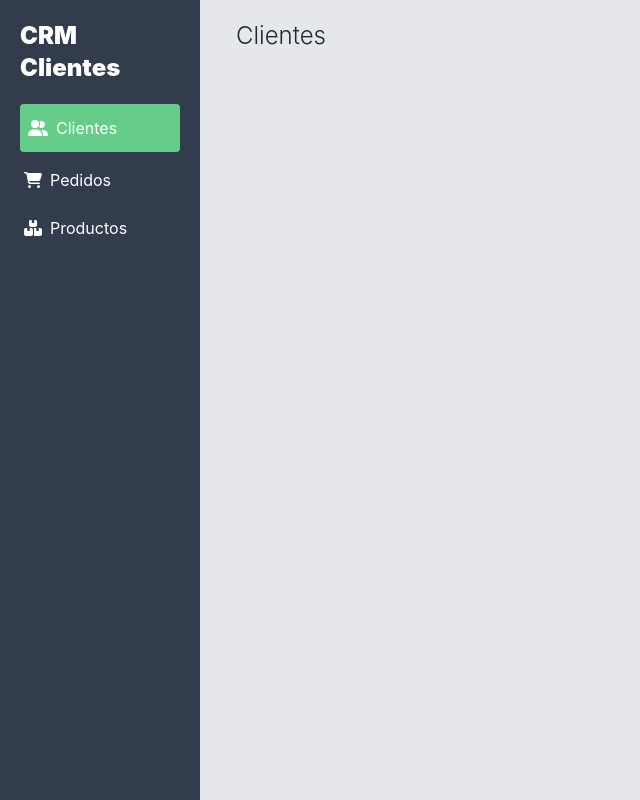
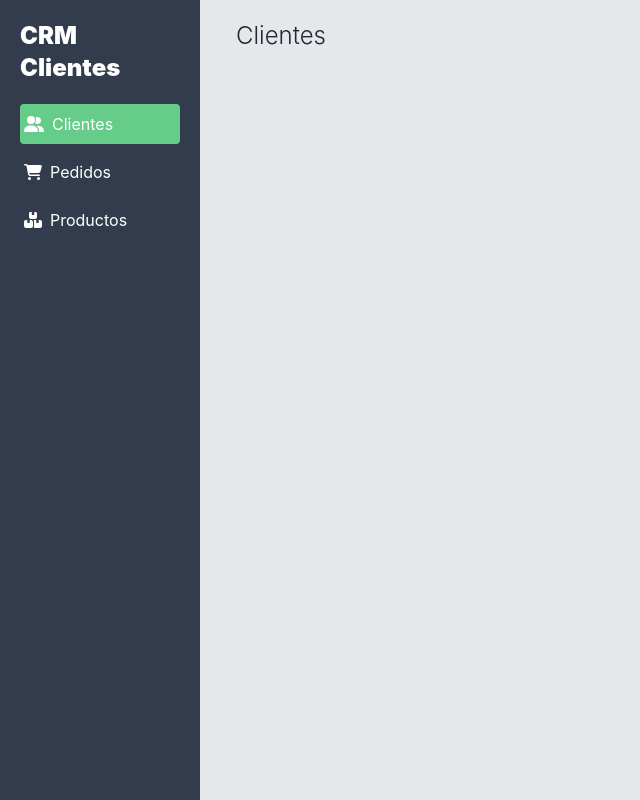
Before and after one commit to Miguel-Espinales-ESES/crm_nextTypeScript_tailwindcss, a Next.js app: page / in a window 1280 px wide. Shown: the whole page, without its empty margins (0-640 px from the left). Built offline with nearby package versions, Linux system fonts and the light colour scheme.

Commit message:
fix layout

```diff
--- a/components/Sidebar/NavItem.tsx
+++ b/components/Sidebar/NavItem.tsx
@@ -5,7 +5,7 @@ import { Props } from './Types'
 const NavItem: React.FC<Props> = ({ label, url, active, Icon }) => {
     const router = useRouter()
     return (
-        <li onClick={() => router.push(url)} className={`${(active) ? 'p-1 bg-primary' : 'hover:bg-primary-content hover:text-base-content'} cursor-pointer my-2 text-white transition duration-75 rounded text-ellipsis whitespace-nowrap`}>
+        <li onClick={() => router.push(url)} className={`${(active) ? 'bg-primary' : 'hover:bg-primary-content hover:text-base-content'} cursor-pointer my-2 text-white transition duration-75 rounded text-ellipsis whitespace-nowrap`}>
             <div className='flex flex-row gap-2 py-2 transition duration-200 ease-out hover:ease-in'>
                 <span className='ml-1'>
                     {
--- a/components/Sidebar/index.tsx
+++ b/components/Sidebar/index.tsx
@@ -1,11 +1,7 @@
 import React from 'react';
 import { useRouter } from 'next/router'
 // componets
-import NavItem from './NavItem'
 import ContendSidebar from './ContendSIdebar'
-// icon
-import { FontAwesomeIcon } from '@fortawesome/react-fontawesome'
-import { faUserGroup, faShoppingCart, faBoxesStacked } from '@fortawesome/free-solid-svg-icons'
 
 type Props = {}
 
@@ -22,7 +18,7 @@ const Sidebar: React.FC<Props> = () => {
             </aside>
             {/* // Responsive Sidebar  */}
             <aside className='block h-full lg:hidden bg-base-content'>
-                <div tabIndex={0} className="text-white bg-base-content collapse collapse-plus">
+                <div tabIndex={0} className="text-white bg-base-content collapse collapse-arrow">
                     <input type="checkbox" />
                     <div className="text-xl font-medium collapse-title">
                         <span className='text-2xl font-black text-white'>CRM Clientes</span>
--- a/pages/index.tsx
+++ b/pages/index.tsx
@@ -1,7 +1,4 @@
 import type { NextPage } from 'next'
-
-// componets
-import Layout from '../components/Layout'
 
 const Home: NextPage = () => {
   return (
```
